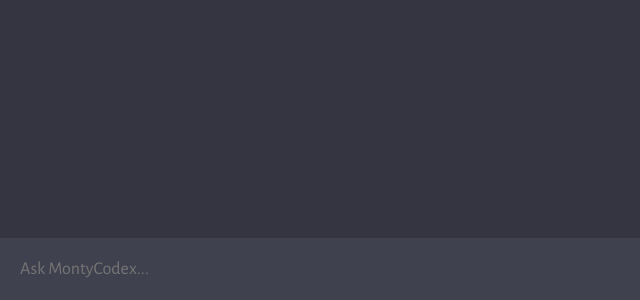
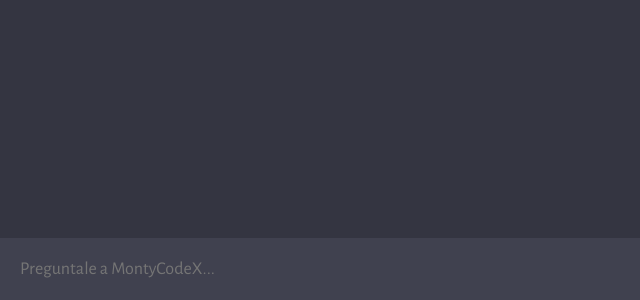
Before and after one commit to montycode/monty-codex-chat, a website built with Vite: page client/index.html in a window 1280 px wide. Shown: the part 500-800 px from the top of the page, 0-640 px from the left. Built offline with nearby package versions, Linux system fonts and the light colour scheme.

Commit message:
Update index.html

```diff
--- a/client/index.html
+++ b/client/index.html
@@ -4,14 +4,14 @@
     <meta charset="UTF-8" />
     <link rel="icon" type="image/svg+xml" href="assets/favicon.ico" />
     <meta name="viewport" content="width=device-width, initial-scale=1.0" />
-    <title>MontyCodex - Your Coding AI</title>
+    <title>MontyCodeX - Tu IA de Confianza</title>
     <link rel="stylesheet" href="style.css">
   </head>
   <body>
     <div id="app">
       <div id="chat_container"></div>
       <form action="">
-        <textarea name="prompt" id="prompt" cols="1" rows="1" placeholder="Ask MontyCodex..." data-lpignore=true ></textarea>
+        <textarea name="prompt" id="prompt" cols="1" rows="1" placeholder="Preguntale a MontyCodeX..." data-lpignore=true ></textarea>
         <button type="submit"><img src="assets/send.svg" alt=""></button>
       </form>
     </div>
```
